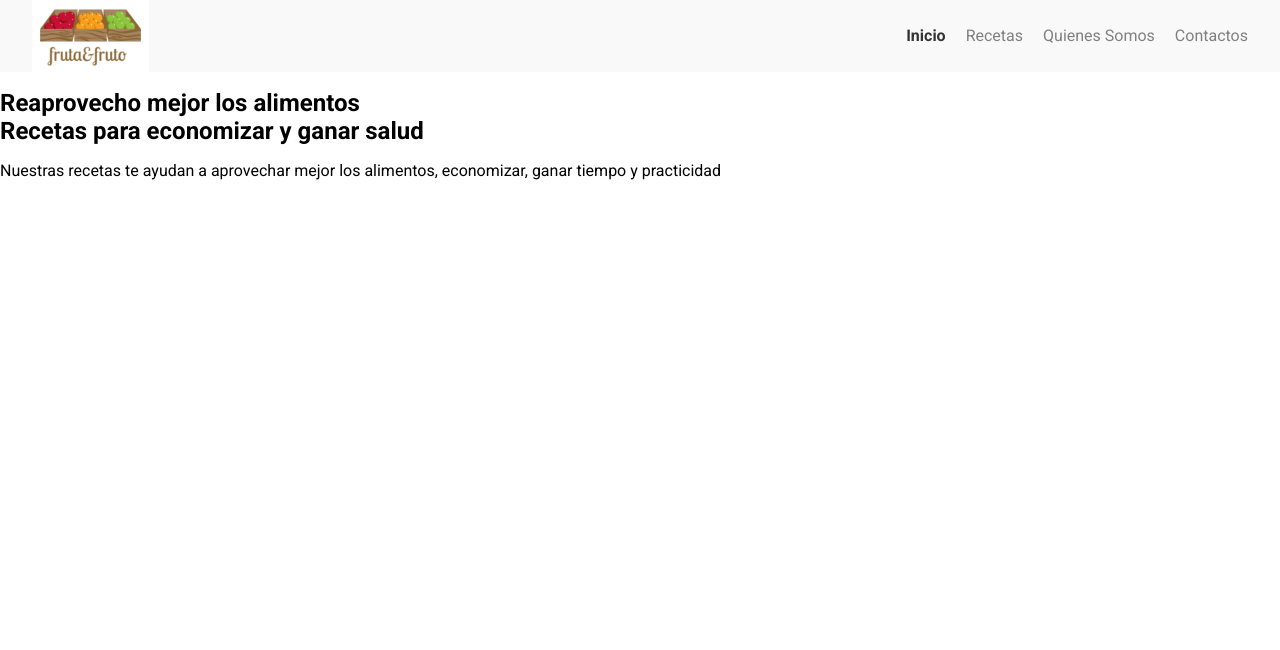
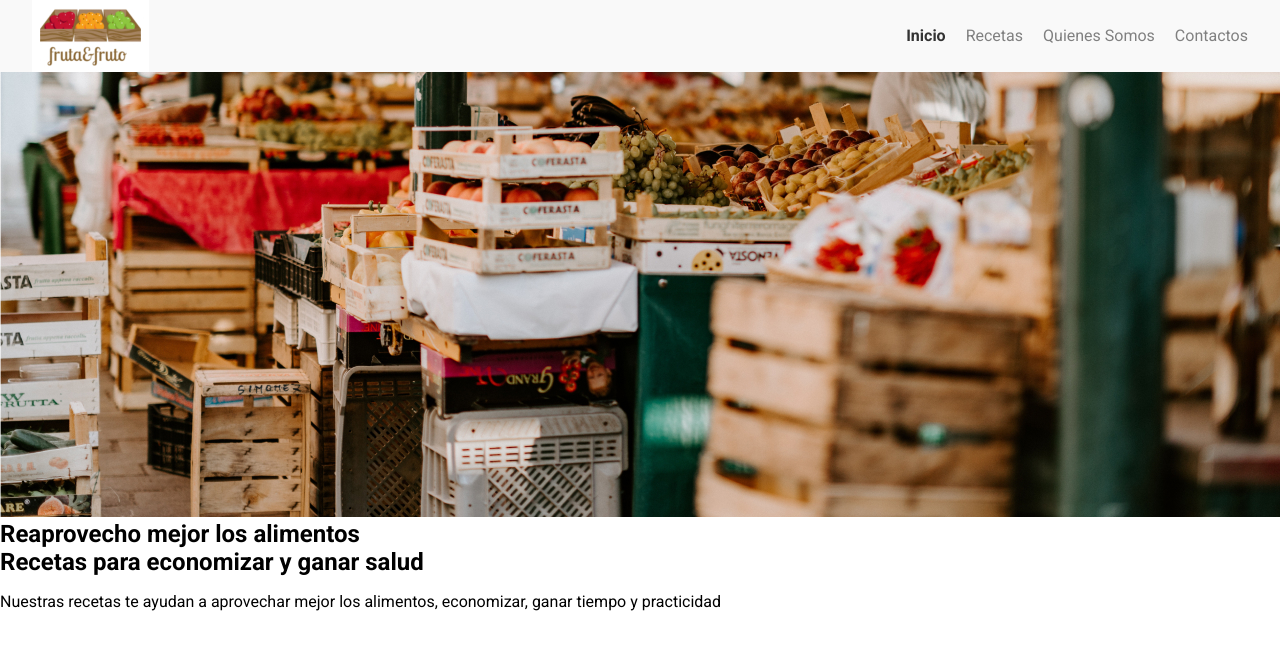
Before and after one commit to sandovaldavid/Fruta-e-Fruto, a plain HTML site: page index.html in a window 1280 px wide. Drawn offline with Linux system fonts and the light colour scheme.

Commit message:
Agregamos la referencia a mi img baner

```diff
--- a/index.html
+++ b/index.html
@@ -26,7 +26,7 @@
             </nav>
         </header>
         <section class="banner">
-            <img class="banner__imagen" src="" alt="">
+            <img class="banner__imagen" src="assets/img/banner.jpg" alt="banner">
             <h2 class="banner__titulo">Reaprovecho mejor los alimentos</h2>
         </section>
         <section class="sobre">
```
